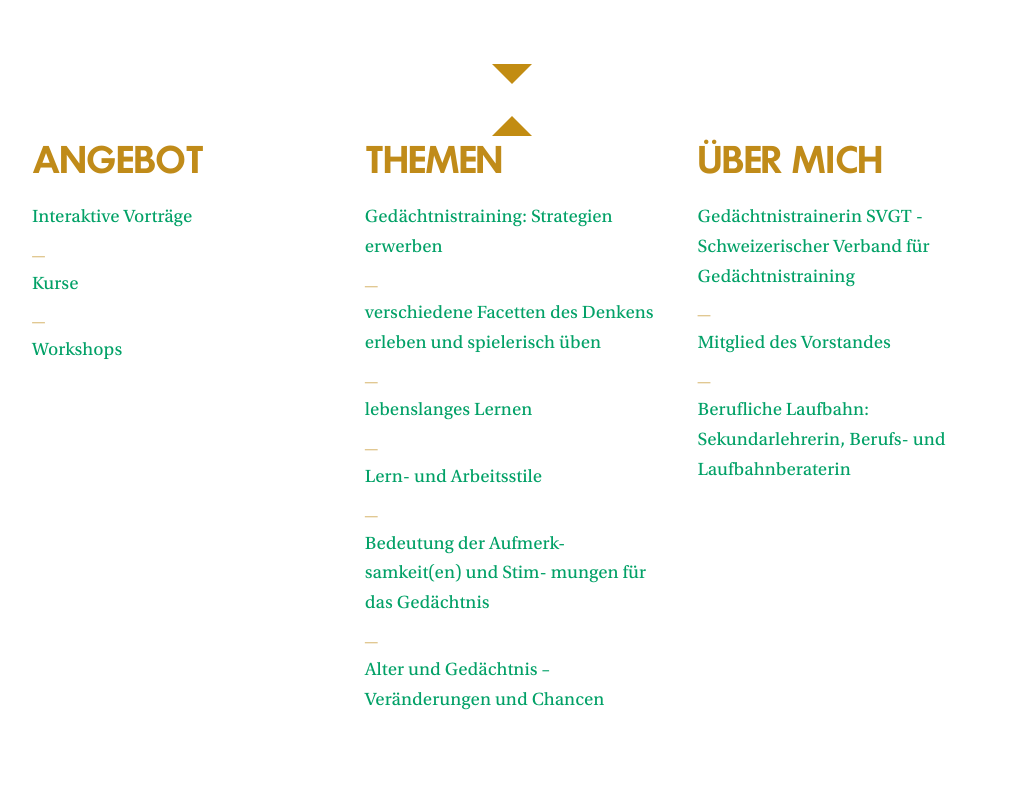
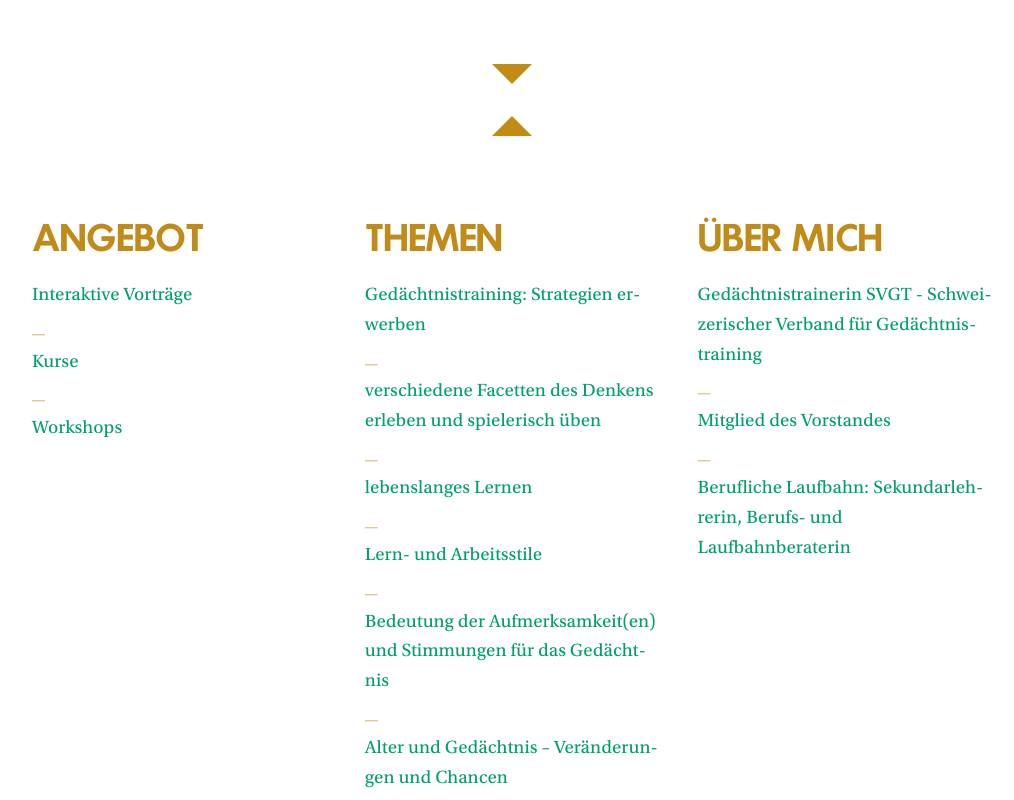
Before and after one commit to itisslizz/denk-stoff, a plain HTML site: page index.html in a window 1280 px wide. Shown: the part 700-1500 px from the top of the page, without its empty margins (128-1142 px from the left). Drawn offline with Linux system fonts and the light colour scheme.

Commit message:
Changed some media queries and hyphens

```diff
--- a/css/skeleton.css
+++ b/css/skeleton.css
@@ -49,7 +49,7 @@
 }
 
 /* For devices larger than 550px */
-@media (min-width: 550px) {
+@media (min-width: 690px) {
   .container {
     width: 80%; }
   .column,
--- a/css/style.css
+++ b/css/style.css
@@ -24,6 +24,8 @@ img {
   max-height: 100%
 }
 
+p { hyphens: auto; }
+
 .page {
   position: relative;
   display: inline-block;
@@ -46,12 +48,8 @@ img {
 }
 
 .content_middle {
-    /*position: absolute;
-    top: 50%;
-    transform: translateY(-50%);
-    width: 100%;*/
-    margin-top: 30px;
-
+    margin-top: 40px;
+    margin-bottom: 40px;
 }
 
 .col_title {
@@ -105,13 +103,26 @@ img {
 }
 
 .arrow_bottom {
-  width: 40px;
+  height: 20px;
   margin-bottom: 10px;
   -ms-transform: rotate(180deg); /* IE 9 */
   -webkit-transform: rotate(180deg); /* Chrome, Safari, Opera */
   transform: rotate(180deg);
 }
 .arrow_top {
-  width: 40px;
+  height: 20px;
   margin-top: 10px;
 }
+
+
+
+@media (min-width: 690px) {
+  .content_middle {
+      position: absolute;
+      top: 50%;
+      transform: translateY(-50%);
+      width: 100%;
+      margin-top: 0;
+      margin-bottom: 0;
+    }
+}
--- a/index.html
+++ b/index.html
@@ -1,5 +1,5 @@
 <!DOCTYPE html>
-<html lang="en">
+<html lang="de">
 <head>
 
   <!-- Basic Page Needs
@@ -91,9 +91,7 @@
             <br><span class="divider">_</span>
           </p>
           <p class="col_p">
-            Bedeutung der Aufmerk-
-            samkeit(en) und Stim-
-            mungen für das Gedächtnis
+            Bedeutung der Aufmerksamkeit(en) und Stimmungen für das Gedächtnis
             <br><span class="divider">_</span>
           </p>
           <p class="col_p">
```
